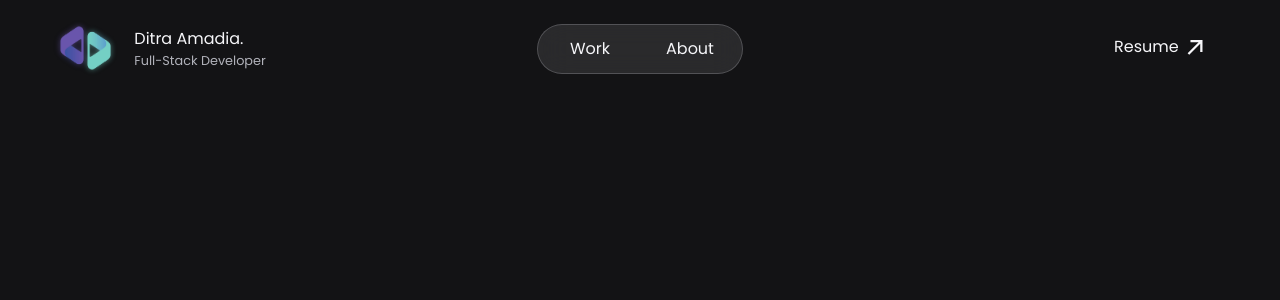
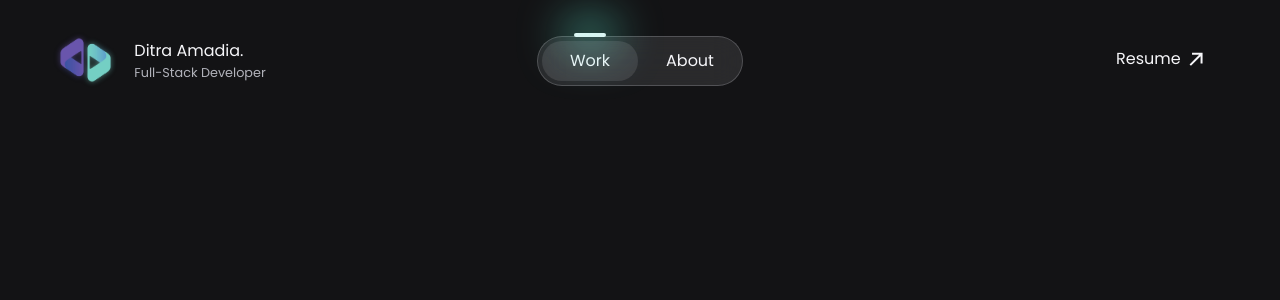
Before and after one commit to ditramadia/portdia, a Next.js app: page / in a window 1280 px wide. Shown: the top 300 px of the page. Built offline with nearby package versions, Linux system fonts and the light colour scheme.

Commit message:
feat: add navbar toggle button transition

```diff
--- a/src/app/about/page.tsx
+++ b/src/app/about/page.tsx
@@ -1,3 +1,5 @@
+"use client";
+
 import Navbar from "@/components/organism/Navbar";
 
 export default function About() {
--- a/src/app/page.tsx
+++ b/src/app/page.tsx
@@ -1,3 +1,5 @@
+"use client";
+
 import Navbar from "@/components/organism/Navbar";
 
 export default function Home() {
--- a/src/components/atom/NavButton.tsx
+++ /dev/null
@@ -1,24 +0,0 @@
-import Link from "next/link";
-
-interface NavButtonProps {
-  text: string,
-  active?: boolean,
-  url: string,
-  position: 'left' | 'right',
-};
-
-function NavButton(props: NavButtonProps) {
-  const { text, active, url, position } = props;
-
-  return (
-    <Link href={url}>
-      <div
-        className={`w-24 ${position == 'left' ? 'bg-gradient-to-r' : 'bg-gradient-to-l'}  ${active ? '' : 'hover:from-white/10 hover:to-transparent'} px-2 py-2 rounded-full flex items-center justify-center body text-on-surface cursor-pointer`}
-      >
-        {text}
-      </div>
-    </Link>
-  );
-};
-
-export default NavButton;
--- a/src/components/molecule/NavToggle.tsx
+++ b/src/components/molecule/NavToggle.tsx
@@ -1,4 +1,5 @@
-import NavButton from "../atom/NavButton";
+import { useRouter } from "next/navigation";
+import { useState } from "react";
 
 interface NavToggleProps {
   active: "work" | "about",
@@ -6,13 +7,35 @@ interface NavToggleProps {
 
 function NavToggle(props: NavToggleProps) {
   const { active } = props;
+  const router = useRouter();
+  const [activeState, setActiveState] = useState<"work" | "about">(active);
+
+  const handleNavigate = (destination: 'work' | 'about') => {
+    if (activeState === destination) return;
+    setActiveState(destination);
+    setTimeout(() => {
+      router.push(destination === 'work' ? '/' : '/about');
+    }, 500)
+  }
 
   return (
     <div className="relative w-fit mt-1 flex gap-1 glass-blur px-1 py-1 rounded-full">
-      {/* <div className="absolute -top-1 left-8 z-10 w-10 h-1 bg-white" /> */}
-      {/* <div className="absolute top-1 left-1 z-10 w-24 h-10 bg-white/10 rounded-full" /> */}
-      <NavButton text="Work" url="/" position="left" active={active === "work"} />
-      <NavButton text="About" url="/about" position="right" active={active === "about"} />
+      <div className={`absolute -top-1 left-9 w-8 h-1 bg-white rounded-full transition-transform ease-in-out duration-500 ${activeState === 'about' ? 'translate-x-[100px]' : 'translate-x-0'}`}>
+        <div className="absolute -inset-2 bg-tertiary rounded-full blur-xl" />
+      </div>
+      <div className={`absolute top-1 left-1 w-24 h-10 bg-white/10 rounded-full transition-transform ease-in-out duration-500 ${activeState === 'about' ? 'translate-x-[100px]' : 'translate-x-0'}`} />
+      <div
+        className={`w-24 bg-gradient-to-r ${activeState === 'work' ? '' : 'hover:from-white/10 hover:to-transparent'} px-2 py-2 rounded-full flex items-center justify-center body text-on-surface cursor-pointer`}
+        onClick={() => handleNavigate('work')}
+      >
+        Work
+      </div>
+      <div
+        className={`w-24 bg-gradient-to-l ${activeState === 'about' ? '' : 'hover:from-white/10 hover:to-transparent'} px-2 py-2 rounded-full flex items-center justify-center body text-on-surface cursor-pointer`}
+        onClick={() => handleNavigate('about')}
+      >
+        About
+      </div>
     </div>
   );
 };
--- a/src/components/organism/Navbar.tsx
+++ b/src/components/organism/Navbar.tsx
@@ -13,7 +13,7 @@ function Navbar(props: NavbarProps) {
   const { active } = props;
 
   return (
-    <div className="fixed top-0 inset-x-0 w-full h-fit mt-5">
+    <div className="fixed top-0 inset-x-0 w-full h-fit mt-5 md:mt-8">
       <div className="relative max-w-[1500px] w-full md:w-11/12 mx-auto flex items-center justify-center">
 
       <div className="absolute top-0 left-0 flex items-center gap-4">
@@ -30,12 +30,12 @@ function Navbar(props: NavbarProps) {
         <div className="absolute top-0 right-0 h-full flex items-center">
 
           <div className="w-12 h-12 mr-2 flex justify-center items-center glass-blur rounded-full cursor-pointer md:hidden">
-            <Image src={LinkArrow} alt="Arrow icon" height={20}/>
+            <Image src={LinkArrow} alt="Arrow icon" height={20} className="w-auto"/>
           </div>
 
-          <div className="hidden px-6 py-3 rounded-full md:flex gap-2 text-on-surface body transition-colors ease-in-out duration-300 hover:bg-primary">
+          <div className="hidden px-6 py-3 rounded-full md:flex gap-2 text-on-surface body transition-colors ease-in-out duration-500 hover:bg-primary">
             Resume
-            <Image src={LinkArrow} alt="Link arrow" height={16}/>
+            <Image src={LinkArrow} alt="Link arrow" height={16} className="w-auto"/>
           </div>
 
         </div>
```
